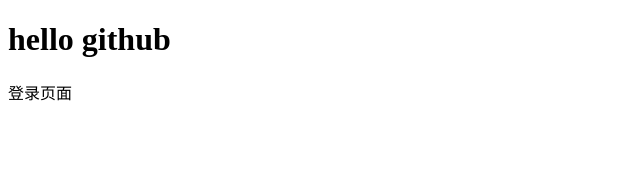
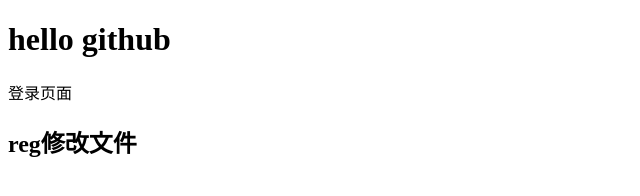
Before and after one commit to mtzsbbs/project_02, a plain HTML site: page index.html in a window 1280 px wide. Shown: the whole page, without its empty margins (0-640 px from the left). Drawn offline with Linux system fonts and the light colour scheme.

Commit message:
在reg分支上修改了文件

```diff
--- a/index.html
+++ b/index.html
@@ -9,5 +9,6 @@
 <body>
     <h1>hello github</h1>
     <div class="">登录页面</div>
+     <h2>reg修改文件</h2>
 </body>
 </html>
```
